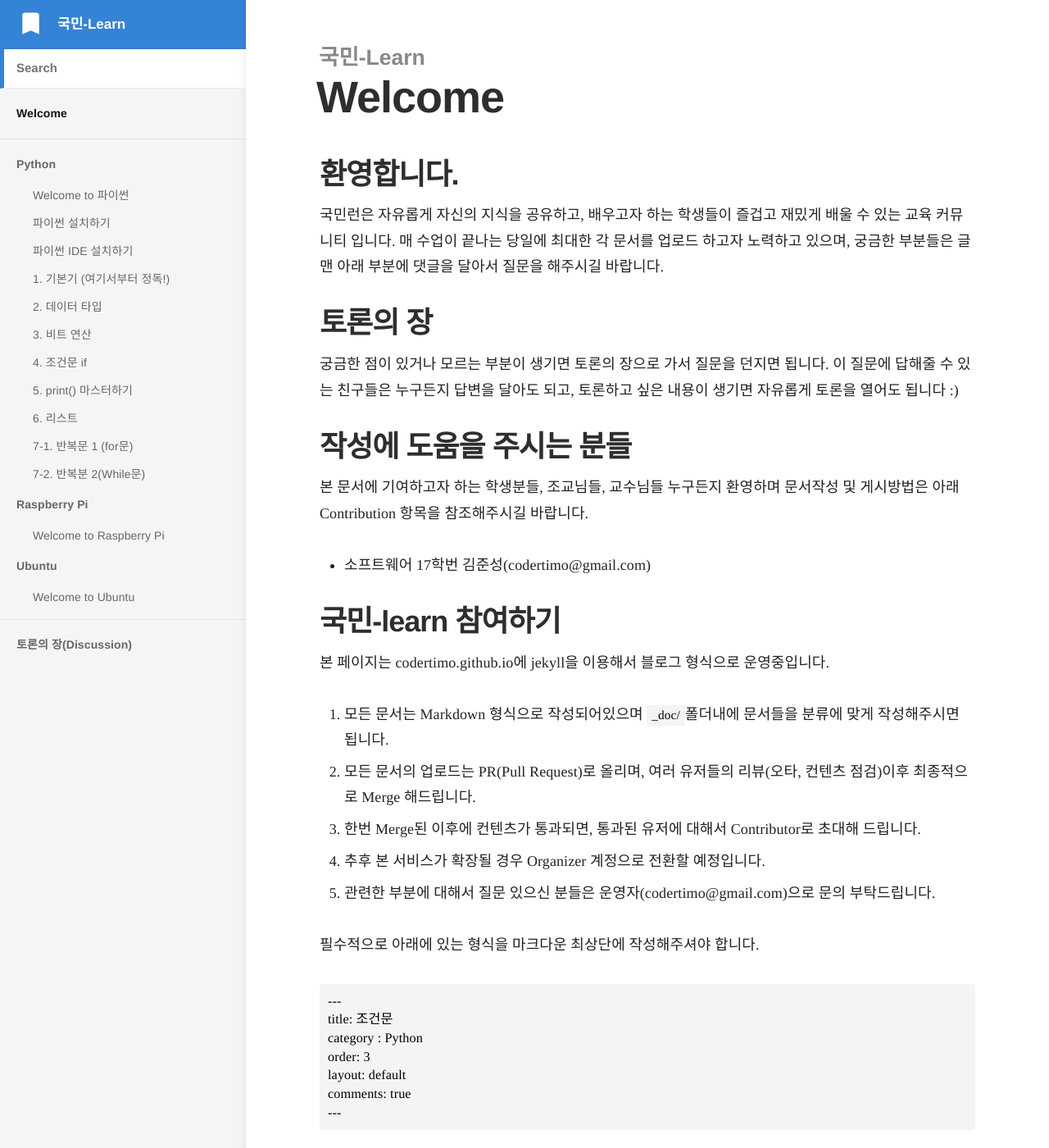
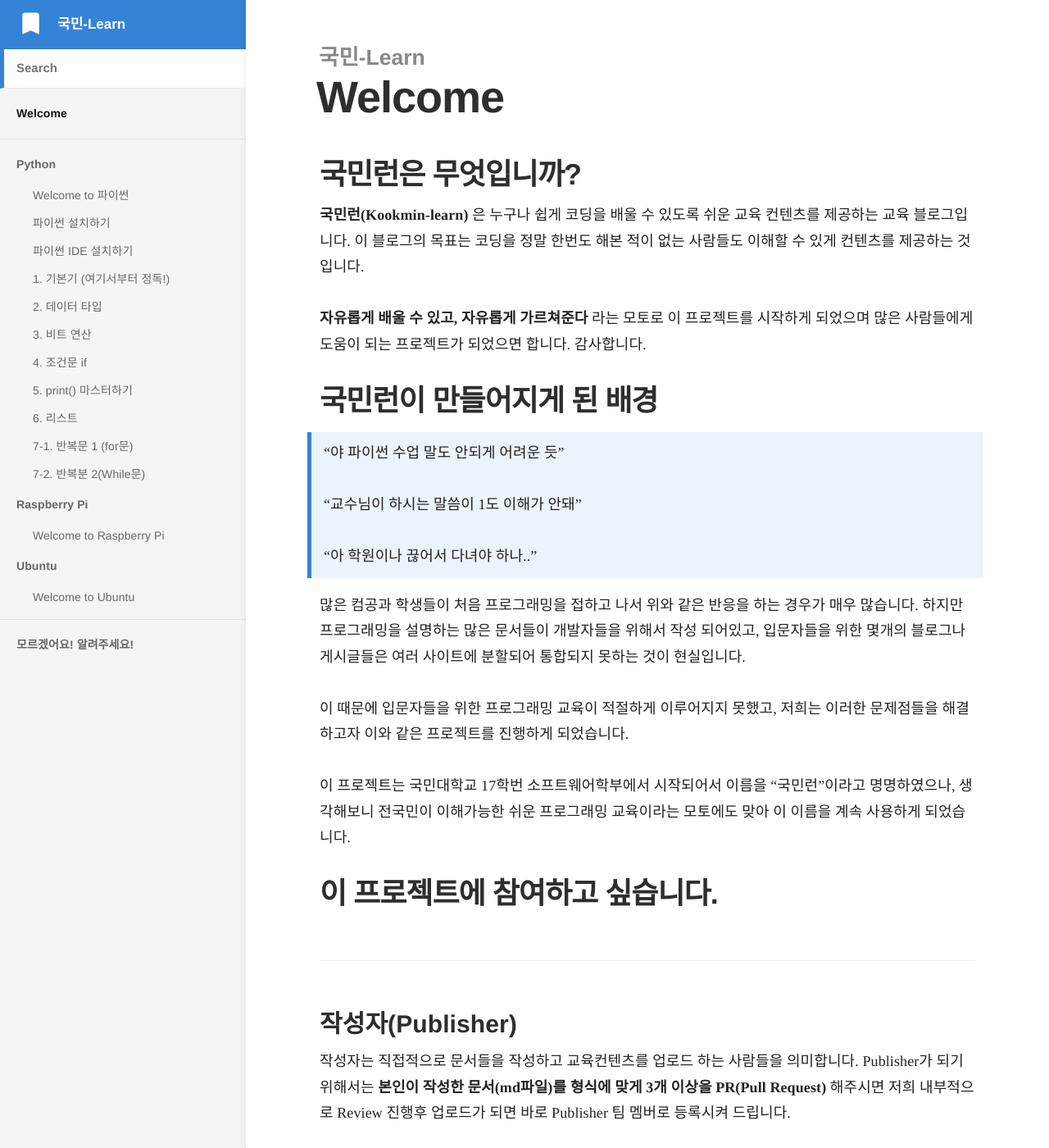
Before and after one commit to kookmin-learn/kookmin-learn.github.io, a Jekyll site: the page built from index.md, in a window 1280 px wide and 1400 px high. Shown: the whole window at 82% size. Built offline with Jekyll 4.4.1, drawn with Linux system fonts in a browser that asks for light colours; some of the changed text lies outside the part shown.

Commit message:
ReadMe & Index 문서 업데이트
1. Changelog.html
- 이름을 변경하였습니다 : 토론의 장 -> 모르겠어요! 알려주세요!
- 문장을 변경하였습니다: 커밋로그 참조

2. index.md & README.md
- 전체 Readme를 수정하였습니다.

````diff
--- a/changelog.html
+++ b/changelog.html
@@ -1,8 +1,8 @@
 ---
-title: 토론의 장(Discussion)
+title: 모르겠어요! 알려주세요!
 ---
 
-어떤 질문이든, 어떤 토론이든 좋아요! 질문을 댓글로 달고 댓글에 답을 해봅시다!
+어떤 질문이든 좋아요! 질문을 댓글로 달아주신다면 친절하게 답변을 해드릴게요!
 
 <!-- <p>Subscribe with <a href="{{ site.baseurl }}/feed.xml">RSS</a> to keep up with the latest changes.</p>
 
--- a/index.md
+++ b/index.md
@@ -2,30 +2,44 @@
 title: Welcome
 ---
 
-## 환영합니다.
+## 국민런은 무엇입니까?
+**국민런(Kookmin-learn)** 은 누구나 쉽게 코딩을 배울 수 있도록 쉬운 교육 컨텐츠를 제공하는 교육 블로그입니다. 이 블로그의 목표는 코딩을 정말 한번도 해본 적이 없는 사람들도 이해할 수 있게 컨텐츠를 제공하는 것입니다.
 
-국민런은 자유롭게 자신의 지식을 공유하고, 배우고자 하는 학생들이 즐겁고 재밌게 배울 수 있는 교육 커뮤니티 입니다.
-매 수업이 끝나는 당일에 최대한 각 문서를 업로드 하고자 노력하고 있으며, 궁금한 부분들은 글 맨 아래 부분에 댓글을 달아서 질문을 해주시길 바랍니다.
+**자유롭게 배울 수 있고, 자유롭게 가르쳐준다** 라는 모토로 이 프로젝트를 시작하게 되었으며 많은 사람들에게 도움이 되는 프로젝트가 되었으면 합니다. 감사합니다.
 
-## 토론의 장
-궁금한 점이 있거나 모르는 부분이 생기면 토론의 장으로 가서 질문을 던지면 됩니다. 이 질문에 답해줄 수 있는 친구들은 누구든지 답변을 달아도 되고, 토론하고 싶은 내용이 생기면 자유롭게 토론을 열어도 됩니다 :)
 
-## 작성에 도움을 주시는 분들
-본 문서에 기여하고자 하는 학생분들, 조교님들, 교수님들 누구든지 환영하며 문서작성 및 게시방법은 아래 Contribution 항목을 참조해주시길 바랍니다.
+## 국민런이 만들어지게 된 배경
 
-- 소프트웨어 17학번 김준성(codertimo@gmail.com)
+> "야 파이썬 수업 말도 안되게 어려운 듯"
+>
+> "교수님이 하시는 말씀이 1도 이해가 안돼"
+>
+> "아 학원이나 끊어서 다녀야 하나.."
 
-## 국민-learn 참여하기
+많은 컴공과 학생들이 처음 프로그래밍을 접하고 나서 위와 같은 반응을 하는 경우가 매우 많습니다. 하지만 프로그래밍을 설명하는 많은 문서들이 개발자들을 위해서 작성 되어있고, 입문자들을 위한 몇개의 블로그나 게시글들은 여러 사이트에 분할되어 통합되지 못하는 것이 현실입니다.
 
-본 페이지는 codertimo.github.io에 jekyll을 이용해서 블로그 형식으로 운영중입니다.
+이 때문에 입문자들을 위한 프로그래밍 교육이 적절하게 이루어지지 못했고, 저희는 이러한 문제점들을 해결하고자 이와 같은 프로젝트를 진행하게 되었습니다.
+
+이 프로젝트는 국민대학교 17학번 소프트웨어학부에서 시작되어서 이름을 "국민런"이라고 명명하였으나, 생각해보니 전국민이 이해가능한 쉬운 프로그래밍 교육이라는 모토에도 맞아 이 이름을 계속 사용하게 되었습니다.
+
+## 이 프로젝트에 참여하고 싶습니다.
+
+### 작성자(Publisher)
+작성자는 직접적으로 문서들을 작성하고 교육컨텐츠를 업로드 하는 사람들을 의미합니다. Publisher가 되기 위해서는 **본인이 작성한 문서(md파일)를 형식에 맞게 3개 이상을 PR(Pull Request)** 해주시면 저희 내부적으로 Review 진행후 업로드가 되면 바로 Publisher 팀 멤버로 등록시켜 드립니다.
+
+### 리뷰어(Reviewer)
+리뷰어는 문서를 검토하고 수정을 도와주는 사람들을 의미합니다. 리뷰어가 되기 위해서는 **한번이라도 기존에 올려진 문서들을 검토하고 제대로된 코멘트를 작성해주시는 모든 분들** 에게 리뷰어의 자격을 드립니다.
+
+### 문서의 형식은 어떻게 되나요??
+
+본 페이지는 kookmin-learn.github.io에 jekyll을 이용해서 블로그 형식으로 운영중입니다.
 
 1. 모든 문서는 Markdown 형식으로 작성되어있으며 ```_doc/```폴더내에 문서들을 분류에 맞게 작성해주시면 됩니다.
 2. 모든 문서의 업로드는 PR(Pull Request)로 올리며, 여러 유저들의 리뷰(오타, 컨텐츠 점검)이후 최종적으로 Merge 해드립니다.
-3. 한번 Merge된 이후에 컨텐츠가 통과되면, 통과된 유저에 대해서 Contributor로 초대해 드립니다.
-4. 추후 본 서비스가 확장될 경우 Organizer 계정으로 전환할 예정입니다.
-5. 관련한 부분에 대해서 질문 있으신 분들은 운영자(codertimo@gmail.com)으로 문의 부탁드립니다.
+3. 관련한 부분에 대해서 질문 있으신 분들은 운영자(codertimo@gmail.com)으로 문의 부탁드립니다.
 
 필수적으로 아래에 있는 형식을 마크다운 최상단에 작성해주셔야 합니다.
+
 ```
 ---
 title: 조건문
@@ -35,3 +49,9 @@ layout: default
 comments: true
 ---
 ```
+
+## 도움을 주고 싶은데 어디로 연락하면 되죠?
+
+프로젝트를 시작한 저의 이메일로 연락을 주시면 최대한 빠른 시간내에 답장 드리겠습니다.
+
+> 국민대학교 17학번 김준성 : codertimo@gmail.com
````
Also changed, not shown: README.md.
